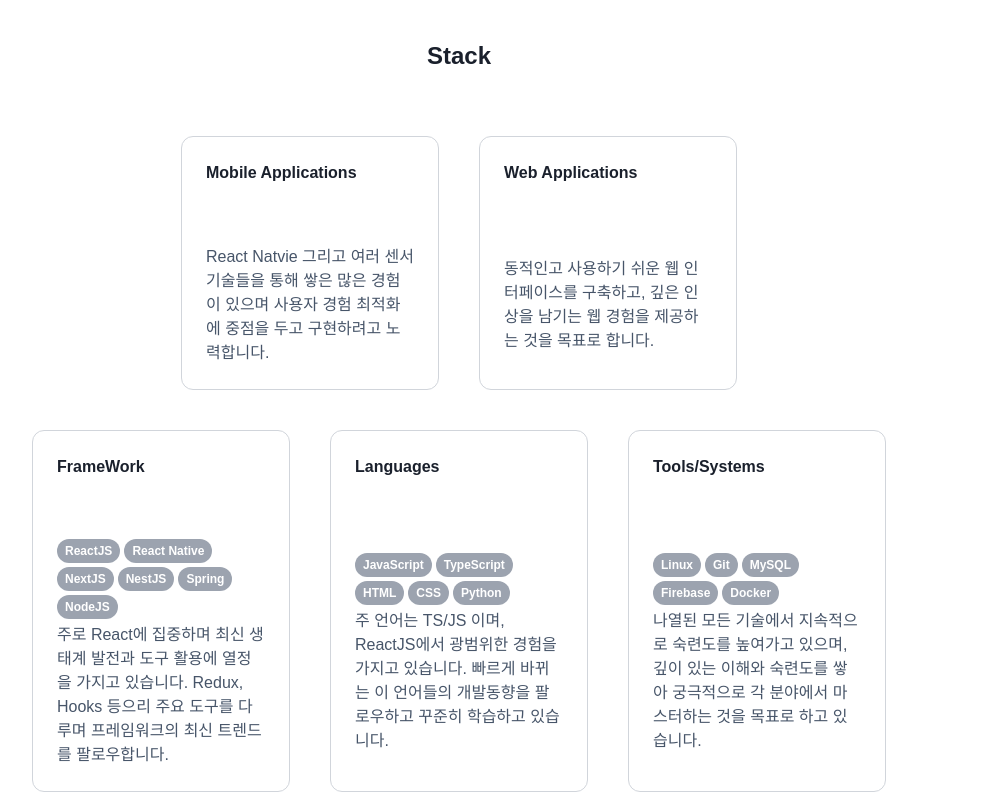
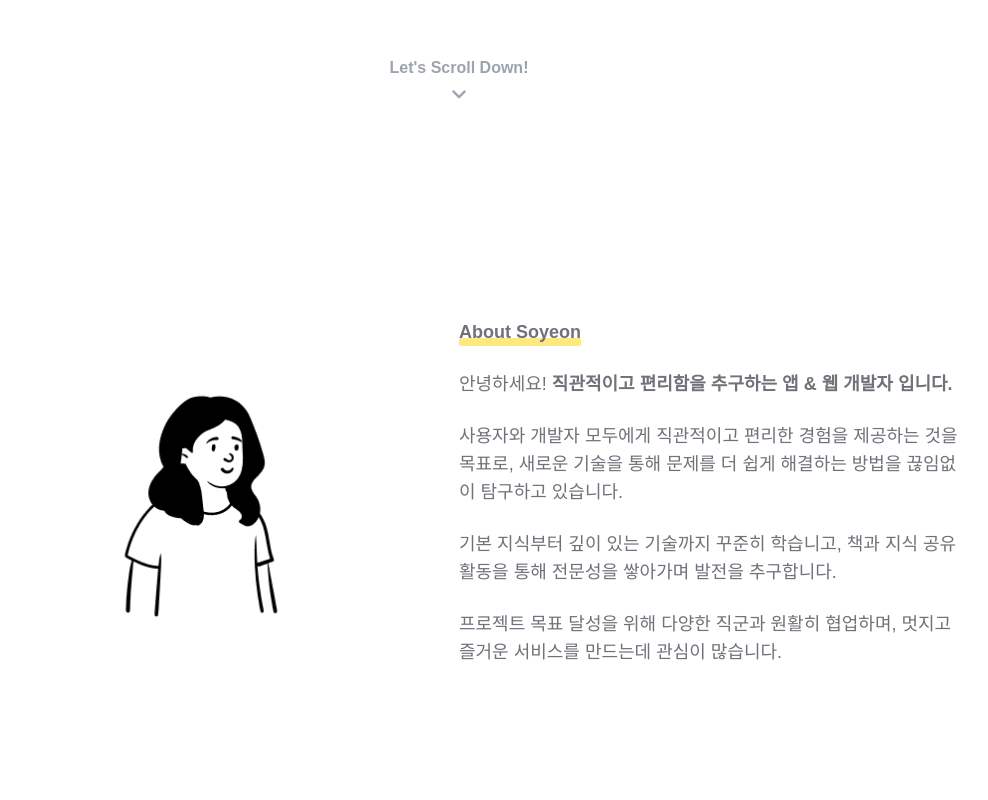
Before and after one commit to call203/portfolio, a React (Create React App) app: page / in a window 1280 px wide. Shown: the part 780-1580 px from the top of the page, without its empty margins (181-1169 px from the left). Built offline with nearby package versions, Linux system fonts and the light colour scheme.

Commit message:
[FIX] update about

```diff
--- a/src/App.tsx
+++ b/src/App.tsx
@@ -9,6 +9,7 @@ import Stack from "./components/Stack";
 import Company from "./components/Company";
 import Project from "./components/Project";
 import Contact from "./components/Contact";
+import { About } from "./components/About";
 
 function App() {
   const handleScroll = (item: React.ReactNode) => {
@@ -25,19 +26,24 @@ function App() {
       <div className="App">
         <Header handleScroll={handleScroll} />
         <Home />
-        <div className="pb-24 pt-40 px-3" id="Stack">
+        <div className="md:px-32 px-10">
+          <div className="py-36" id="About">
+            <About />
+          </div>
+          <div className="pb-11  pt-40 px-3" id="Stack">
             <Stack />
           </div>
-        <div className="py-24 lg:px-40 px-5" id="Company">
+          <div className="md:pb-24 pb-36  lg:px-40 px-5" id="Company">
             <Company />
           </div>
-        <div className="py-24 lg:px-40 px-5" id="Project">
+          <div className="md:pb-24 pb-20  lg:px-40 px-5" id="Project">
             <Project />
           </div>
-        <div className="pb-24 pt-60 lg:px-80 px-10" id="Contact">
+          <div className="md:pb-24 pb-20  pt-60 lg:px-80 px-10" id="Contact">
             <Contact />
           </div>
           <Footer />
+        </div>
       </div>
     </ChakraProvider>
   );
--- /dev/null
+++ b/src/components/About.tsx
@@ -0,0 +1,103 @@
+import { useEffect, useRef } from "react";
+import Avatar from "../assets/Avatar.png";
+import { motion, useInView } from "framer-motion";
+
+export const About = () => {
+  const motionRef = useRef(null);
+  const isInView = useInView(motionRef, { once: false });
+
+  useEffect(() => {
+    console.log(isInView);
+  }, [isInView]);
+
+  const textVariants = {
+    hidden: { opacity: 0, y: 50 },
+    visible: (i: any) => ({
+      opacity: 1,
+      y: 0,
+      transition: { delay: i * 0.4, duration: 0.7 }
+    })
+  };
+  return (
+    <div className="container mx-auto font-sans h-[60vh] flex flex-col md:flex-row text-zinc-500">
+      <div className="flex-1 items-center flex justify-center">
+        <img
+          src={Avatar}
+          alt="profile img "
+          className="md:w-7/12 w-8/12 h-auto mb-7 md:mb-0"
+        />
+      </div>
+      <div
+        className="flex-1 md:text-lg text-base flex flex-col justify-center"
+        ref={motionRef}
+      >
+        <div className="flex">
+          <motion.p
+            variants={textVariants}
+            initial="hidden"
+            animate={isInView ? "visible" : "hidden"}
+            custom={0}
+            className="font-normal md:mb-6 mb-5 relative inline-block"
+          >
+            <span className="relative z-10 font-black">About Soyeon</span>
+            <span className="absolute left-0 bottom-0 w-full h-2 bg-yellow-300 opacity-70 rounded-sm z-0"></span>
+          </motion.p>
+        </div>
+        <div className="flex">
+          <motion.p
+            variants={textVariants}
+            initial="hidden"
+            animate={isInView ? "visible" : "hidden"}
+            custom={1}
+            className="font-normal md:mb-6 mb-5"
+          >
+            <p>
+              안녕하세요!{" "}
+              <span className="font-bold">
+                직관적이고 편리함을 추구하는 앱 & 웹 개발자 입니다.
+              </span>
+            </p>
+          </motion.p>
+        </div>
+        <div className="flex">
+          <motion.p
+            variants={textVariants}
+            initial="hidden"
+            animate={isInView ? "visible" : "hidden"}
+            custom={2}
+            className="font-normal md:mb-6 mb-5"
+          >
+            사용자와 개발자 모두에게 직관적이고 편리한 경험을 제공하는 것을
+            목표로, 새로운 기술을 통해 문제를 더 쉽게 해결하는 방법을 끊임없이
+            탐구하고 있습니다.
+          </motion.p>
+        </div>
+
+        <div className="flex">
+          <motion.p
+            variants={textVariants}
+            initial="hidden"
+            animate={isInView ? "visible" : "hidden"}
+            custom={2}
+            className="font-normal md:mb-6 mb-5"
+          >
+            기본 지식부터 깊이 있는 기술까지 꾸준히 학습니고, 책과 지식 공유
+            활동을 통해 전문성을 쌓아가며 발전을 추구합니다.
+          </motion.p>
+        </div>
+        <div className="flex">
+          <motion.p
+            variants={textVariants}
+            initial="hidden"
+            animate={isInView ? "visible" : "hidden"}
+            custom={2}
+            className="font-normal md:mb-6 mb-5"
+          >
+            프로젝트 목표 달성을 위해 다양한 직군과 원활히 협업하며, 멋지고
+            즐거운 서비스를 만드는데 관심이 많습니다.
+          </motion.p>
+        </div>
+      </div>
+    </div>
+  );
+};
--- a/src/components/Header.tsx
+++ b/src/components/Header.tsx
@@ -17,7 +17,7 @@ interface HeaderProps {
   handleScroll: (item: React.ReactNode) => void;
 }
 
-const Links = ["Stack", "Company", "Project", "Contact"];
+const Links = ["About", "Stack", "Company", "Project", "Contact"];
 
 const NavLink = (props: Props) => {
   const { children, handleScroll } = props;
--- a/src/components/Home.tsx
+++ b/src/components/Home.tsx
@@ -1,24 +1,8 @@
-import { motion, useInView } from "framer-motion";
-import Avatar from "../assets/Avatar.png";
-import { Image } from "@chakra-ui/image";
-import { useRef } from "react";
 import DownImage from "../assets/Down.png";
 
 function Home() {
-  const motionRef = useRef(null);
-  const isInView = useInView(motionRef, { once: true });
-
-  const textVariants = {
-    hidden: { opacity: 0, y: 50 },
-    visible: (i: any) => ({
-      opacity: 1,
-      y: 0,
-      transition: { delay: i * 0.2, duration: 0.7 }
-    })
-  };
-
   return (
-    <div className="container mx-auto font-sans flex flex-col justify-center item-center h-[70vh] relative  text-center">
+    <div className="container mx-auto font-sans flex flex-col justify-center item-center h-[100vh] relative  text-center">
       <div className="">
         <div className="md:text-8xl text-5xl font-extrabold md:mb-4 mb-2">
           Hello, I'm
@@ -37,65 +21,6 @@ function Home() {
         <p>Let's Scroll Down!</p>
         <img src={DownImage} alt="scroll down" className="w-7 h-7" />
       </div>
-
-      {/* <div className="flex justify-center bg-red-300">
-        <Image
-          src={Avatar}
-          alt="profile img"
-          className="h-auto max-w-full w-4/12"
-        />
-      </div> */}
-      {/* <div ref={motionRef}>
-        <div className="flex justify-center lg:text-xl text-lg">
-          <motion.p
-            variants={textVariants}
-            initial="hidden"
-            animate={isInView ? "visible" : "hidden"}
-            custom={0}
-          >
-            Hello, I'm
-          </motion.p>
-        </div>
-        <div className="flex justify-center font-oleo text-6xl mb-5">
-          <motion.p
-            variants={textVariants}
-            initial="hidden"
-            animate={isInView ? "visible" : "hidden"}
-            custom={1}
-          >
-            Soyeon Lee
-          </motion.p>
-        </div>
-        <div className="justify-center  text-center font-bold mb-5 text-sm lg:text-lg">
-          <motion.p
-            variants={textVariants}
-            initial="hidden"
-            animate={isInView ? "visible" : "hidden"}
-            custom={2}
-          >
-            Web & App Developer
-          </motion.p>
-        </div>
-
-        <div className="flex justify-center">
-          <motion.p
-            variants={textVariants}
-            initial="hidden"
-            animate={isInView ? "visible" : "hidden"}
-            custom={3}
-            className="lg:w-1/3 w-2/4 lg:text-lg text-md font-normal text-center"
-          >
-            <span className="font-bold">
-              직관적이고 편리함을 추구하는 앱 & 웹 개발자
-            </span>
-            입니다. 사용자와 개발자 모두에게 직관적이고 편리한 경험을 제공하는
-            것을 목표로, 새로운 기술을 통해 문제를 더 쉽게 해결하는 방법을
-            끊임없이 탐구하고 있습니다. 기본 지식부터 깊이 있는 기술까지 꾸준히
-            학습니고, 책과 지식 공유 활동을 통해 전문성을 쌓아가며 발전을
-            추구합니다.
-          </motion.p>
-        </div>
-      </div> */}
     </div>
   );
 }
```
Lines whose indentation alone changed are shown as unchanged.
